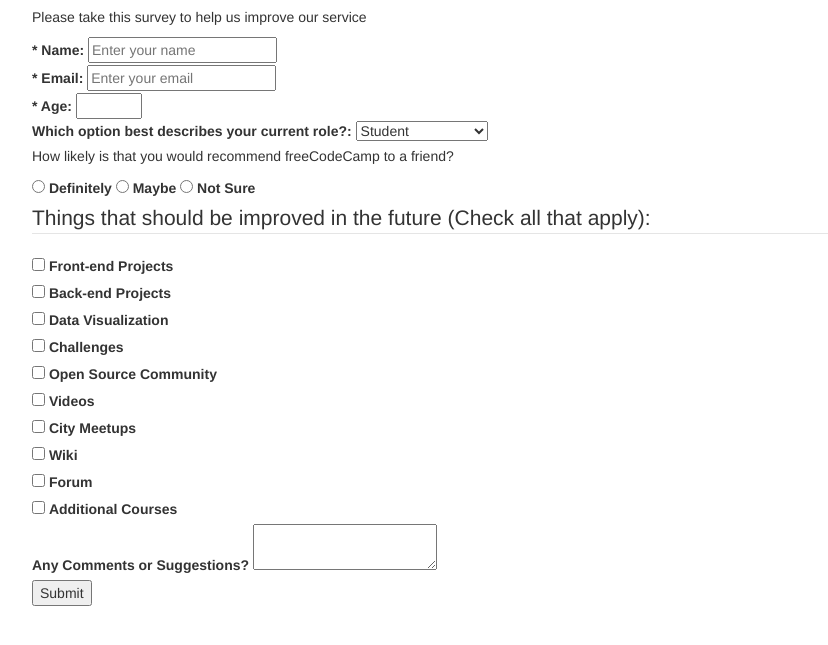
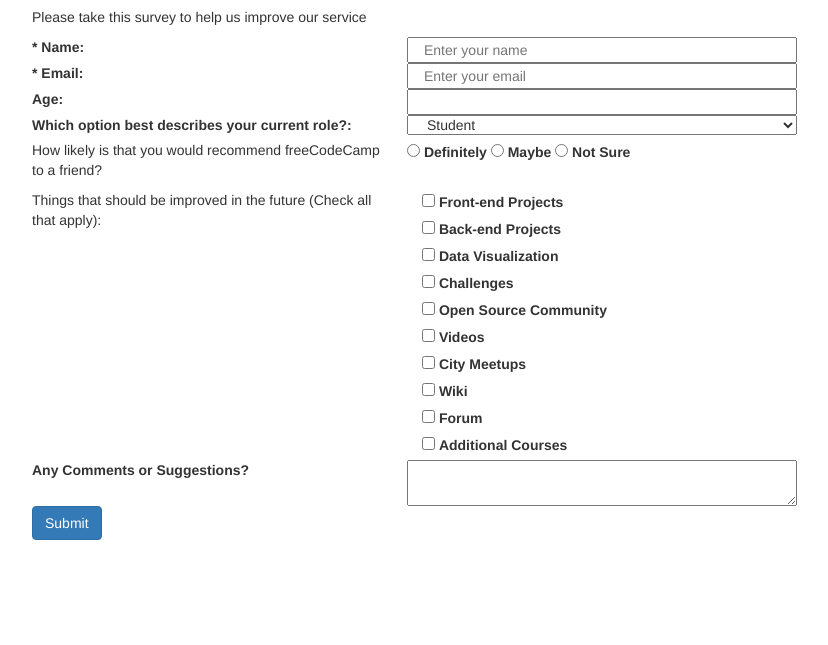
Before and after one commit to ak-krajewska/fcc-survey-form, a plain HTML site: page index.html in a window 1280 px wide. Shown: the part 63-708 px from the top of the page, without its empty margins (38-866 px from the left). Drawn offline with nearby package versions, Linux system fonts and the light colour scheme.

Commit message:
layout aesthetics stabilized

```diff
--- a/index.html
+++ b/index.html
@@ -27,27 +27,27 @@
       <h1 id="title">Survey Form</h1>
       <p id="description">Please take this survey to help us improve our service</p>
       <form id="survey-form">
-        <div>
-          <label id="name-label" for="name"> * Name: </label>
-          <input type="text" id="name" name="name" maxlength="300" placeholder="Enter your name" required />
+        <div class="row">
+          <label class="col-sm-4" id="name-label" for="name"> * Name: </label>
+          <input class="col-sm-4" type="text" id="name" name="name" maxlength="300" placeholder="Enter your name" required />
         </div>
 
-        <div>
-          <label id="email-label" for="email"> * Email: </label>
-          <input type="email" id="email" name="email" maxlength="300" placeholder="Enter your email" required />
+        <div class="row">
+          <label class="col-sm-4" id="email-label" for="email"> * Email: </label>
+          <input class="col-sm-4" type="email" id="email" name="email" maxlength="300" placeholder="Enter your email" required />
           <!-- add email validation -->
         </div>
 
-        <div>
-          <label id="number-label" for="number"> * Age: </label>
-          <input type="number" id="number" name="age"
+        <div class="row">
+          <label class="col-sm-4" id="number-label" for="number"> Age: </label>
+          <input class="col-sm-4" type="number" id="number" name="age"
            min="1" max="150"  />
           <!-- add a way to dissalow improbable age ranges -->
         </div>
 
-        <div>
-          <label id="dropdown-label" for="dropdown">Which option best describes your current role?: </label>
-          <select type="number" id="dropdown"  name="dropdown"/>
+        <div class="row">
+          <label class="col-sm-4" id="dropdown-label" for="dropdown">Which option best describes your current role?: </label>
+          <select class="col-sm-4" type="number" id="dropdown"  name="dropdown"/>
             <option value="student">Student</option>
             <option value="full-time-job">Full Time Job</option>
             <option value="full-time-learner">Full Time Learner</option>
@@ -56,8 +56,8 @@
         </select>
         </div>
 
-        <div>
-          <p>How likely is that you would recommend freeCodeCamp to a friend?</p>
+        <div class="row">
+          <p class="col-sm-4">How likely is that you would recommend freeCodeCamp to a friend?</p>
           <input type="radio" id="recommend1"
                  name="recommend" value="Definitely">
           <label for="recommend1">Definitely</label>
@@ -69,8 +69,9 @@
           <label for="recommend13">Not Sure</label>
         </div>
 
-          <fieldset>
-            <legend>Things that should be improved in the future (Check all that apply):</legend>
+          <fieldset class="row">
+            <p class="col-sm-4">Things that should be improved in the future (Check all that apply):</p>
+            <div class="col-sm-4">
               <div>
                 <input type="checkbox" id="front-end-projects" name="improve" value="front-end-projects">
                 <label for="front-end-projects">Front-end Projects</label>
@@ -111,23 +112,15 @@
                 <input type="checkbox" id="additional-courses" name="improve" value="additional-courses">
                 <label for="additional-courses">Additional Courses</label>
               </div>
+            </div>
           </fieldset>
-          <div>
-            <label for="comments">Any Comments or Suggestions?</label>
-            <textarea id="comments" name="comments">
+          <div class="row">
+            <label class="col-sm-4" for="comments">Any Comments or Suggestions?</label>
+            <textarea class="col-sm-4" id="comments" name="comments">
             </textarea>
           </div>
 
-
-
-
-
-
-
-
-
-        <div>
-            <input id="submit" type="submit" class="submit" value="Submit" />
+            <input class="btn btn-primary" id="submit" type="submit" class="submit" value="Submit" />
         </div>
       </form>
 
```
Lines whose indentation alone changed are shown as unchanged.
